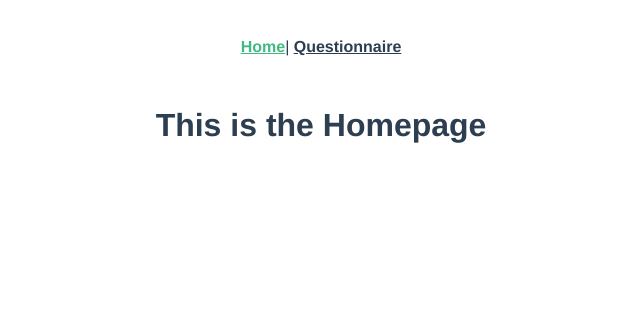
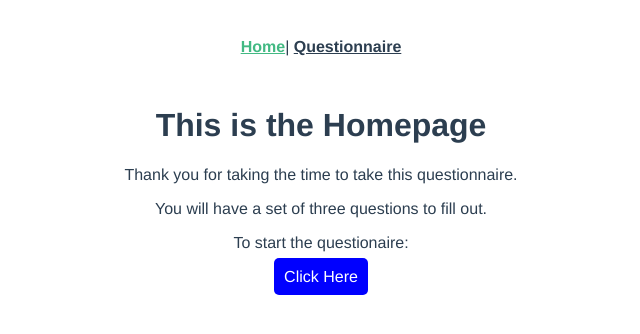
Before and after one commit to RaynaFaye/intermediate-vue-questionnaire, a Vue app: page / in a window 1280 px wide. Shown: the top 334 px of the page, without its empty margins (319-959 px from the left). Built offline with nearby package versions, Linux system fonts and the light colour scheme.

Commit message:
Modified homepage template with link to questionnaire

```diff
--- a/src/App.vue
+++ b/src/App.vue
@@ -1,6 +1,7 @@
 <template>
   <div id="app">
     <div id="nav">
+      <!-- currently left just for easy acces atm -->
       <router-link to="/">Home</router-link>|
       <router-link to="/questionnaire">Questionnaire</router-link>
     </div>
--- a/src/views/Home.vue
+++ b/src/views/Home.vue
@@ -1,6 +1,10 @@
 <template>
   <div class="home">
     <h1>This is the Homepage</h1>
+    <p>Thank you for taking the time to take this questionnaire.</p>
+    <p>You will have a set of three questions to fill out.</p>
+    <p>To start the questionaire:</p>
+    <router-link to="/questionnaire" class="questionnaire-button">Click Here</router-link>
   </div>
 </template>
 
@@ -9,3 +13,13 @@ export default {
   name: "home"
 };
 </script>
+
+<style scoped>
+.questionnaire-button {
+  text-decoration: none;
+  color: white;
+  background: blue;
+  padding: 10px;
+  border-radius: 5px;
+}
+</style>
```
